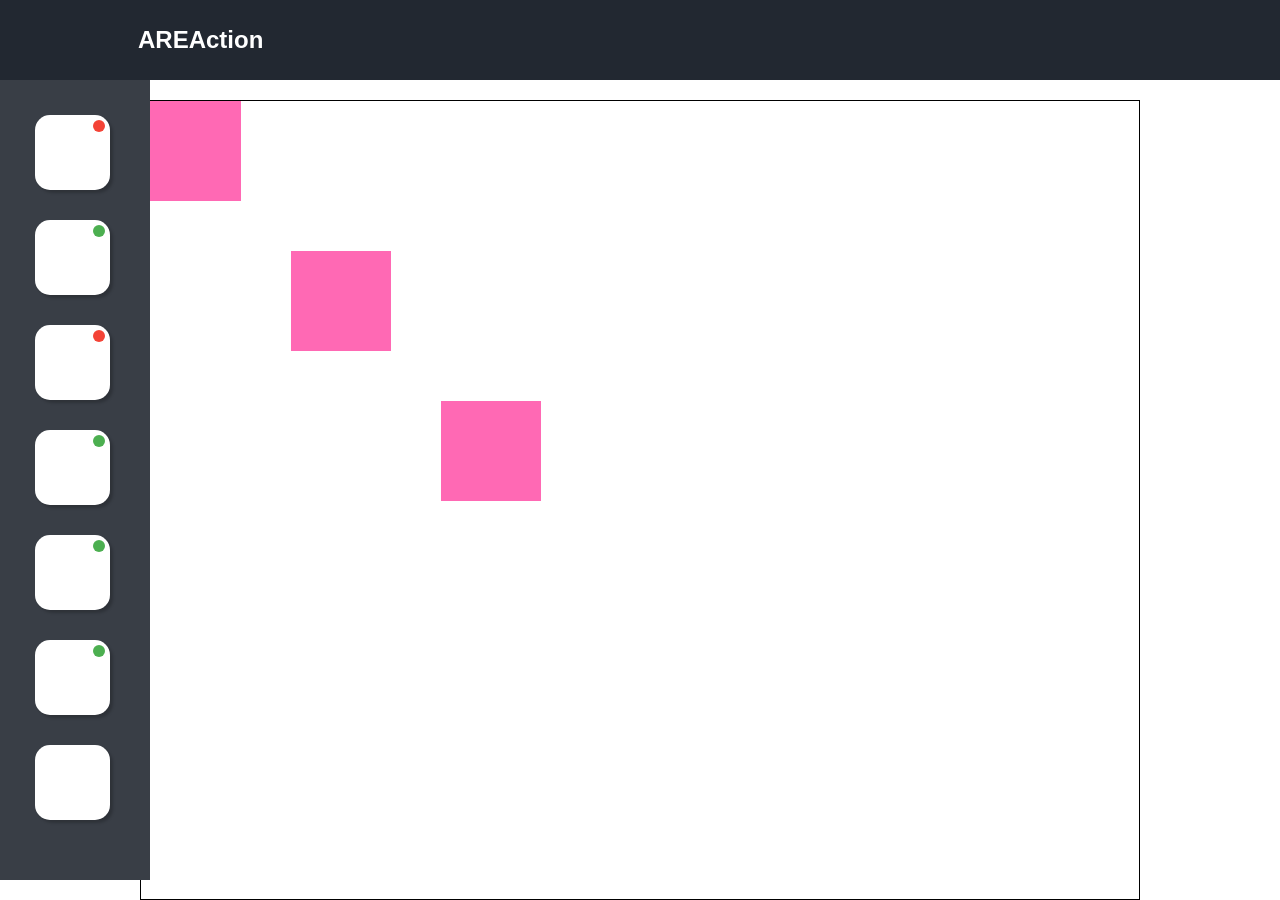
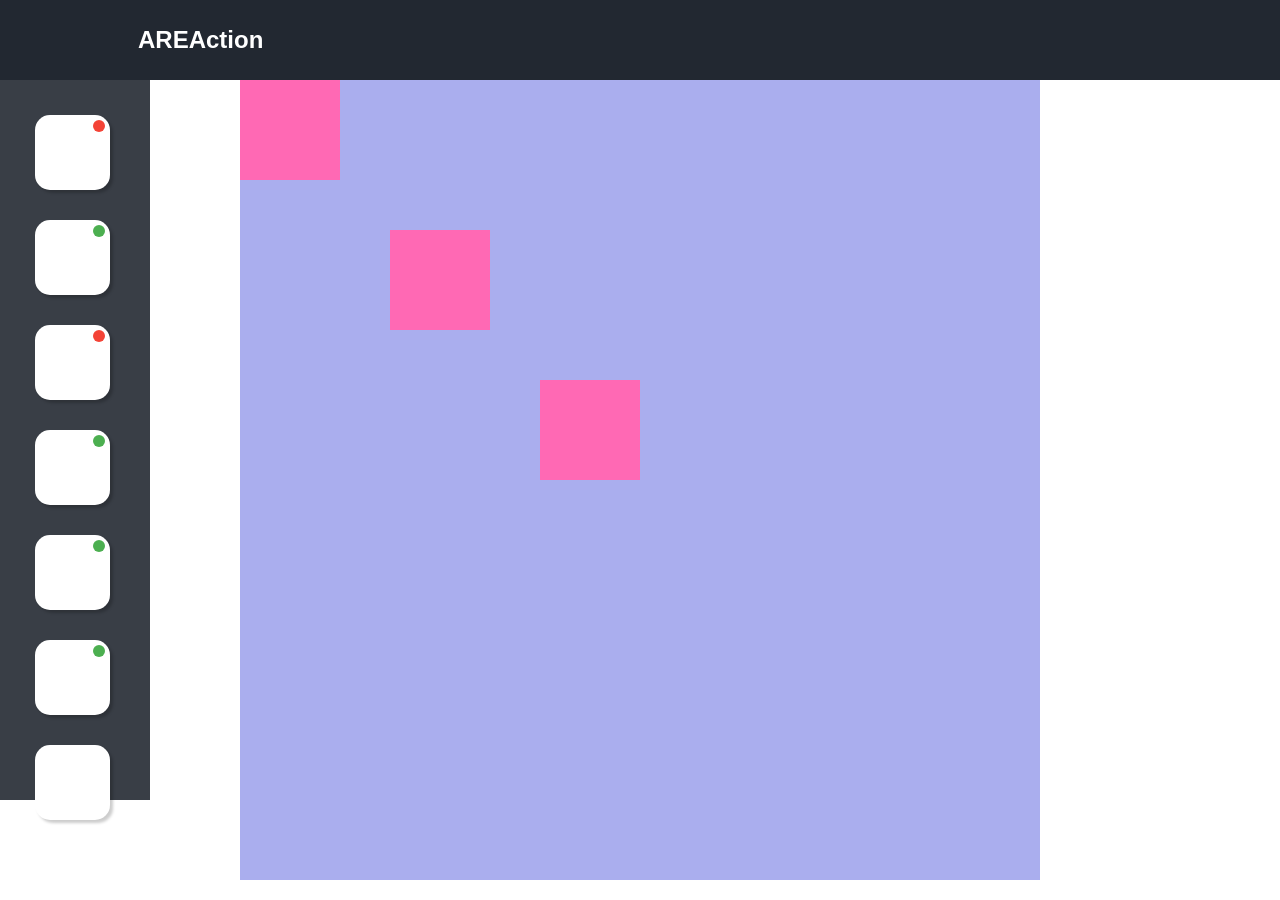
Before and after one commit to VictorHarri-Chal/AREA, a React (Create React App) app in the folder web/: page /dashboard in a window 1280 px wide. Built offline with nearby package versions, Linux system fonts and the light colour scheme; some icons are missing.

Commit message:
[FIX] sidebar size

```diff
--- a/web/src/components/AppSidebar/ASElements.js
+++ b/web/src/components/AppSidebar/ASElements.js
@@ -9,6 +9,8 @@ export const ASContainer = styled.div`
     align-items: flex-start;
     padding : 20px;
     z-index :1;
+    top : 0px;
+    padding-top: 100px;
 
     @media screen and (max-width: 1000px) {
 
--- a/web/src/components/BlocSidebar/BSElements.js
+++ b/web/src/components/BlocSidebar/BSElements.js
@@ -21,6 +21,8 @@ export const BSContainer = styled.div`
     padding : 0px;
     position: flex;
     left: 150px;
+    top: 0px;
+    padding-top: 100px;
     animation: ${slideIn} 0.5s ease-in-out forwards;
 
     @media screen and (max-width: 1000px) {
@@ -74,7 +76,7 @@ export const BSConnectBtn = styled.div`
     text-decoration: none;
     position: absolute;
     transform: translate(-50%, -50%);
-    top : 130px;
+    top : 230px;
     left : 150px;
 
     &:hover {
@@ -98,7 +100,7 @@ export const BSConnected = styled.div`
     text-decoration: none;
     position: absolute;
     transform: translate(-50%, -50%);
-    top : 130px;
+    top : 230px;
     left : 150px;
 
     display: ${props => props.login === undefined ? 'none' : (props.login === false ? 'none' : 'block')};
@@ -119,7 +121,7 @@ export const BSActionRea = styled.div`
     text-decoration: none;
     position: absolute;
     transform: translate(-50%, -50%);
-    top : 200px;
+    top : 300px;
     left :  ${props => props.which === false ? '70px' : '210px'};
 
     &:hover {
@@ -139,7 +141,7 @@ export const BSBlocContainer = styled.ul`
     width: 250px;
     position: fixed;
     padding : 20px;
-    top : 250px;
+    top : 350px;
     left : 25px;
     display: grid;
     flex-direction: column;
--- a/web/src/components/Playground/PlaygroundElements.js
+++ b/web/src/components/Playground/PlaygroundElements.js
@@ -5,15 +5,14 @@ export const PlaygroundMain = styled.div`
     place-items: center;
     margin: 0 auto;
     width: 90%;
-    max-width: 1000px;
+    max-width: 800px;
     height: 800px;
-    margin-top: 20px;
+    background-color: #aaaeee;
 `;
 
 export const PlaygroundContainer = styled.div`
     position: relative;
-    border: 1px solid black;
-    width: 1000px;
+    width: 800px;
     height: 800px;
     overflow: hidden;
 `;
```
